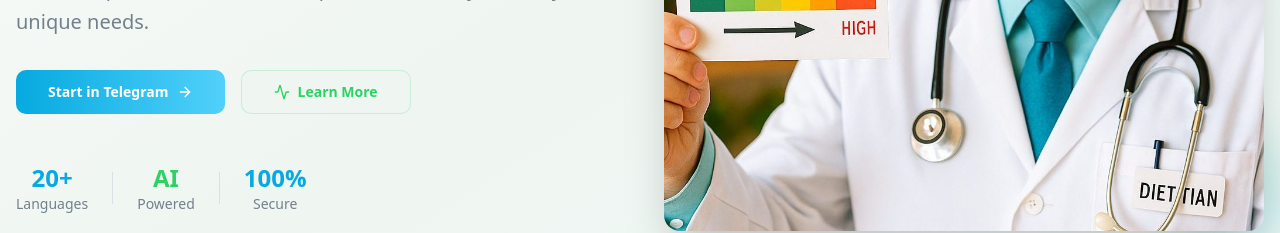
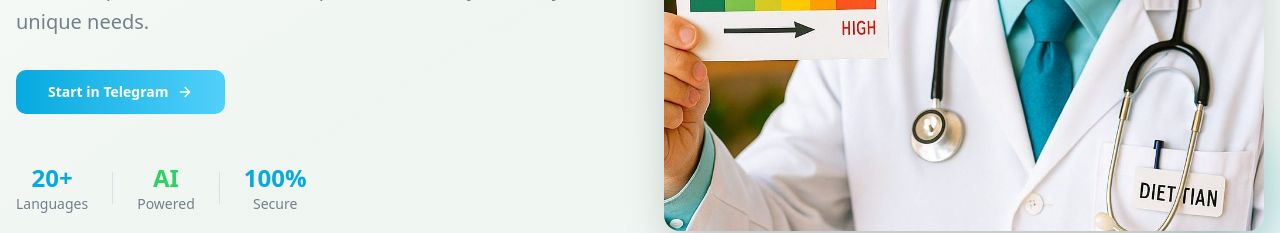
Before and after one commit to realcomp/blood-to-body-guide, a React (Vite) app: page / in a window 1280 px wide. Shown: the part 480-713 px from the top of the page. Built offline with nearby package versions, Linux system fonts and the light colour scheme.

Commit message:
Remove "Learn More" buttons
Remove the "Learn More" buttons from the landing page.

```diff
--- a/src/components/Hero.tsx
+++ b/src/components/Hero.tsx
@@ -33,10 +33,6 @@ const Hero = () => {
                   <ArrowRight className="w-5 h-5 transition-transform group-hover:translate-x-1" />
                 </Button>
               </a>
-              <Button variant="soft" size="lg" className="group">
-                <Activity className="w-5 h-5" />
-                Learn More
-              </Button>
             </div>
 
             <div className="flex items-center gap-6 pt-4">
```
